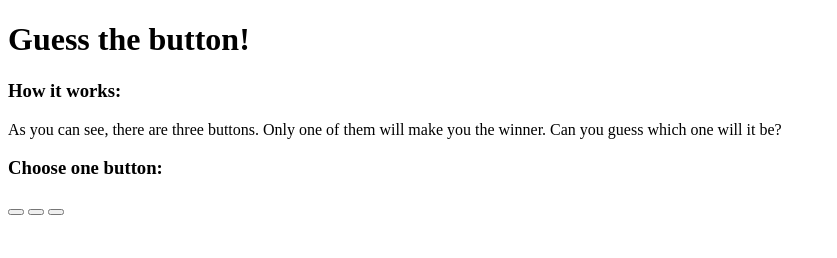
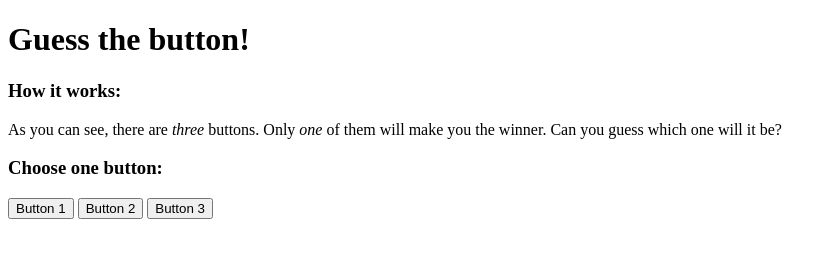
Before and after one commit to DanaRomas/Guess-the-button, a plain HTML site: page index.html in a window 1280 px wide. Shown: the whole page, without its empty margins (0-837 px from the left). Drawn offline with Linux system fonts and the light colour scheme.

Commit message:
Update index.html

```diff
--- a/index.html
+++ b/index.html
@@ -11,17 +11,19 @@
   <body>
     <div class="content" id="content">
       <h1>Guess the button!</h1>
-      <h3>How it works:</h3>
-      <p>
-        As you can see, there are three buttons. Only one of them will make you
-        the winner. Can you guess which one will it be?
-      </p>
-      <div class="game" id="game">
+      <div id="explanation">
+        <h3>How it works:</h3>
+        <p>
+          As you can see, there are <em>three</em> buttons. Only <em>one</em> of
+          them will make you the winner. Can you guess which one will it be?
+        </p>
+      </div>
+      <div id="game">
         <h3>Choose one button:</h3>
-        <div id="buttons">
-          <button id="button1"></button>
-          <button id="button2"></button>
-          <button id="button3"></button>
+        <div id="all-buttons">
+          <button id="button1" class="buttons">Button 1</button>
+          <button id="button2" class="buttons">Button 2</button>
+          <button id="button3" class="buttons">Button 3</button>
         </div>
       </div>
     </div>
```
